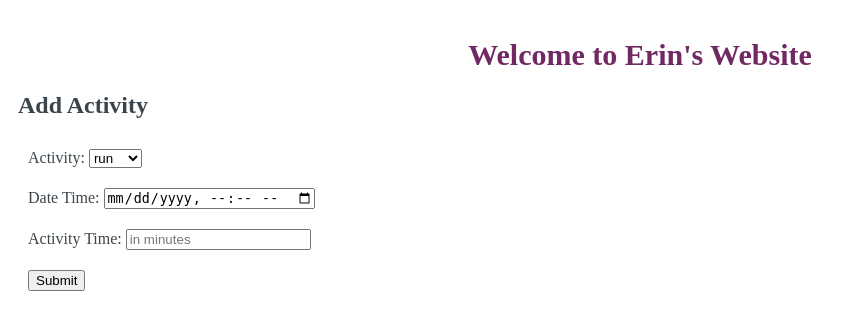
After one commit to egillingham/running-log, a Flask app: page /add-activity in a window 1280 px wide. The commit adds this page. Shown: the top 330 px of the page, without its empty margins (0-855 px from the left). Run offline with Flask 2, Linux system fonts and the light colour scheme.

Commit message:
Add Activity: initial page and form working

```diff
--- /dev/null
+++ b/website/activity_logs/activities.py
@@ -0,0 +1,6 @@
+
+
+class Activities(object):
+
+    def get_activity_list(self):
+        return ['run', 'bike', 'swim', 'yoga']
--- a/website/app.py
+++ b/website/app.py
@@ -2,7 +2,7 @@ from flask import Flask, request, jsonify, render_template, url_for, make_respon
 from flask_restful import Api
 from werkzeug.contrib.fixers import ProxyFix
 
-from resources import adding
+from resources import adding, add_activity
 
 
 APP = Flask(__name__)
@@ -10,6 +10,7 @@ API = Api(APP)
 
 
 API.add_resource(adding.AddNumbers, '/add')
+API.add_resource(add_activity.AddActivity, '/add-activity')
 
 
 @APP.route('/')
--- a/website/resources/add_activity.py
+++ b/website/resources/add_activity.py
@@ -1,7 +1,36 @@
-from flask_restful import Resource, request
+from flask import render_template, make_response
+from flask_restful import Resource, reqparse
+from werkzeug import exceptions
+
+from website.activity_logs import activities
 
 
 class AddActivity(Resource):
 
+    def __init__(self):
+        self.header = {'Content-Type': 'text/html'}
+        self.activities = activities.Activities()
+        self._parser = reqparse.RequestParser(bundle_errors=True)
+        self._parser.add_argument('activity', type=str, required=True)
+        self._parser.add_argument('datetime', type=str, required=True)
+        self._parser.add_argument('activity_time', type=float, required=True)
+
     def get(self):
-        pass
+        template = render_template('add_activity.html', activity_list=self.activities.get_activity_list())
+        return make_response(template, 200, self.header)
+
+    def post(self):
+        try:
+            activity = self._parser.parse_args()
+        except exceptions.BadRequest as e:
+            err_msgs = []
+            err_data = e.data
+            for field, err in err_data['message'].items():
+                err = err.strip()
+                err = err.replace(':', '')
+                err_msgs.append('Error with {}: {}'.format(field, err))
+            template = render_template('add_activity.html', error=err_msgs,
+                                       activity_list=self.activities.get_activity_list())
+            return make_response(template, 400, self.header)
+
+        return activity
--- a/website/static/style.css
+++ b/website/static/style.css
@@ -6,5 +6,16 @@ h1 {
 
 div {
     color: #3B444B;
-    font-size: 12px;
+    font-size: 16px;
+    padding: 10px;
 }
+
+div.error {
+    font-size: 18px;
+    font-weight: bold;
+    -webkit-border-radius: 5px;
+    -moz-border-radius: 5px;
+    border-radius: 5px;
+    border: 2px solid #ff7575;
+    max-width: 500px;
+}
--- /dev/null
+++ b/website/templates/add_activity.html
@@ -0,0 +1,23 @@
+{% extends "base_layout.html" %}
+{% block body %}
+  <h2>Add Activity</h2>
+  {% if error %}
+    {% for err in error %}
+    <div class="error">{{ err }}</div>
+    {% endfor %}
+  {% endif %}
+  <form action="{{ url_for('addactivity') }}" method=post>
+      <div>Activity:
+            <select name="activity">
+                {% for activity in activity_list %}
+                <option value="{{ activity }}">{{ activity }}</option>
+                {% endfor %}
+            </select>
+      </div>
+      <div>Date Time:
+      <input type=datetime-local name=datetime></div>
+      <div>Activity Time:
+      <input type=number name=activity_time placeholder="in minutes"></div>
+      <div><input type=submit value=Submit></div>
+  </form>
+{% endblock %}
--- a/website/templates/homepage.html
+++ b/website/templates/homepage.html
@@ -1,4 +1,5 @@
 {% extends "base_layout.html" %}
 {% block body %}
-  <h2>Hello<a href="{{ url_for('hello') }}">!</a></h2>
+<h2>Hello<a href="{{ url_for('hello') }}">!</a></h2>
+<div>Add an <a href="{{ url_for('addactivity') }}">activity</a></div>
 {% endblock %}
```
Also changed, not shown: website/activity_logs/__init__.py (added).
